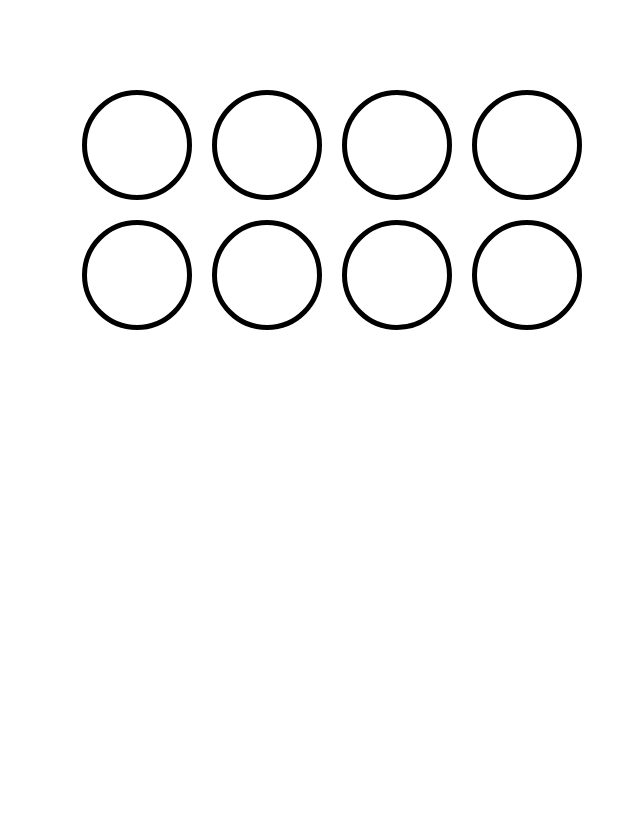
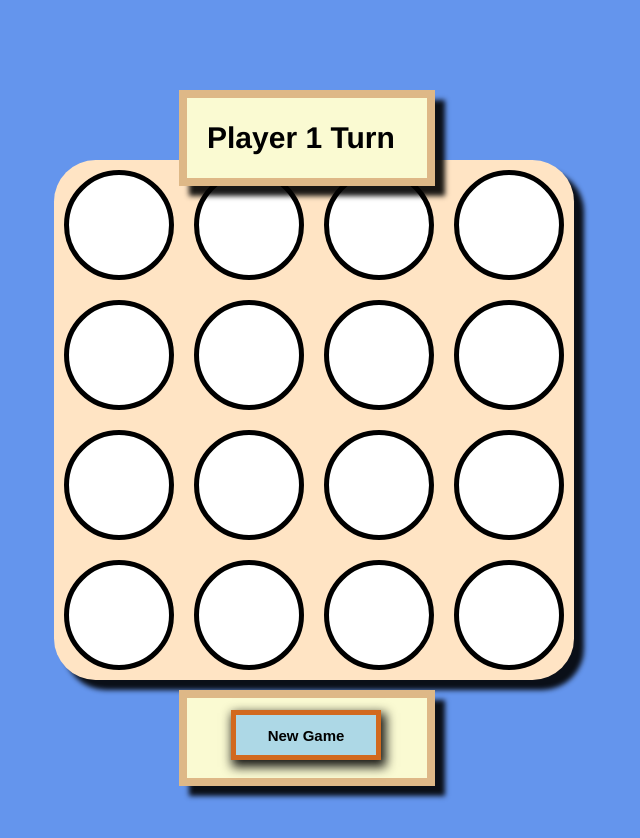
Before and after one commit to savidyainduma/Connect-4-Clone, a React app: page / in a window 1280 px wide. Shown: the whole page, without its empty margins (336-976 px from the left). Before the commit the page ends 800 px from the top, so only its background shows below. Built offline with nearby package versions, Linux system fonts and the light colour scheme.

Commit message:
header and footer created

```diff
--- /dev/null
+++ b/src/Components/App.js
@@ -0,0 +1,10 @@
+import GameBoard from "./GameBoard";
+
+function App() {
+    return(
+        <div className="app-container">
+            <GameBoard />
+        </div>
+    )
+}
+export default App;
--- /dev/null
+++ b/src/Components/Footer.js
@@ -0,0 +1,11 @@
+import React from 'react'
+
+const Footer = () => {
+  return (
+    <div className='panel footer'>
+        <button className='footer button'>New Game</button>
+    </div>
+  )
+}
+
+export default Footer;
--- a/src/Components/GameBoard.js
+++ b/src/Components/GameBoard.js
@@ -1,7 +1,10 @@
 import React, {useState} from "react";
 import GameCircle from "./GameCircle";
 import '../Game.css';
+import Header from "./Header";
+import Footer from "./Footer";
 
+const NO_CIRCLES = 16;
 const NO_PLAYER = 0;
 const PLAYER_1 = 1;
 const PLAYER_2 = 2;
@@ -10,33 +13,45 @@ const GameBoard= (props) =>
 
 
 
-    const [gameBoard, setGameBoard] = useState(Array(16).fill(0));
+    const [gameBoard, setGameBoard] = useState(Array(16).fill(NO_PLAYER));
     const [currentPlayer, setCurrentPlayer] = useState(PLAYER_1);
+    console.log(gameBoard);
+
+    const initBoard = () => {
+        const circles =[];
+        for(let i=0; i<NO_CIRCLES; i++)
+        {
+            circles.push(renderCircle(i));
+        }
+        return circles;
+    }
+
     const circleClicked = (id)=>{
         console.log('circle clicked: '+id);
 
-        const board = [...gameBoard];
-        board[id]= currentPlayer;
-        setGameBoard(board);
+        setGameBoard(prev => {
+            return prev.map((circle, pos) =>{
+                if(pos === id) return currentPlayer;
+                return circle;
+            })
+        } )
+
         setCurrentPlayer(currentPlayer === PLAYER_1 ? PLAYER_2 : PLAYER_1);
         console.log(gameBoard);
         console.log(currentPlayer);
     }
     const renderCircle = id => {
-        return <GameCircle id={id} className= {`player_${gameBoard[id]}`} onCircleClicked={circleClicked} />
+        return <GameCircle key={id} id={id} className= {`player_${gameBoard[id]}`} onCircleClicked={circleClicked} />
     }
 
     return (
-        <div className="gameBoard" >
-            {renderCircle(0)}
-            {renderCircle(1)}
-            {renderCircle(2)}
-            {renderCircle(3)}
-            {renderCircle(4)}
-            {renderCircle(5)}
-            {renderCircle(6)}
-            {renderCircle(7)}
-        </div>
+        <>
+            <Header player={currentPlayer} />
+            <div className="gameBoard" >
+                {initBoard()}
+            </div>
+            <Footer />
+        </>
     )
 
 }
--- /dev/null
+++ b/src/Components/Header.js
@@ -0,0 +1,11 @@
+import React from 'react'
+
+const Header = ({player}) => {
+  return (
+    <div className='panel header'>
+        <div className='header-text'>Player {player} Turn</div>
+    </div>
+  )
+}
+
+export default Header;
--- a/src/Game.css
+++ b/src/Game.css
@@ -1,12 +1,80 @@
+body {
+    background-color: cornflowerblue;
+    font-family: 'Franklin Gothic Medium', 'Arial Narrow', Arial, sans-serif;
+}
+
+.app-container {
+    width: 800px;
+    height: 800px;
+    position: absolute;
+    left: 50%;
+    top: 10%;
+    margin-left: -650px;
+}
+
+.panel{
+    position: absolute;
+    background-color: lightgoldenrodyellow;
+    border: 8px solid burlywood;
+    box-shadow: 10px 10px 5px rgba(0, 0, 0, 0.9);
+    z-index: 1;
+}
+
+.header {
+    left: 75%;
+    top: 10px;
+    height: 80px;
+    width: 240px;
+    margin-left: -75px;
+}
+
+.header-text {
+    font-size: 30px;
+    font-weight: bold;
+    width: 200px;
+    margin: 0;
+    position: absolute;
+    top: 50%;
+    left: 50%;
+    -ms-transform: translate(-50%, -50%);
+    transform: translate(-50%, -50%);
+}
+
+.footer {
+    left: 75%;
+    top: 610px;
+    height: 80px;
+    width: 240px;
+    margin-left: -75px;
+}
+
+.footer button {
+    position: relative;
+    left: 60%;
+    top: 15%;
+    margin-left: -100px;
+    width: 150px;
+    height: 50px;
+    background-color: lightblue;
+    font-size: 15px;
+    -webkit-box-shadow: 3px 5px 10px 2px rgba(0, 0, 0, 0.9);
+    box-shadow: 3px 5px 10px 2px rgba(0, 0, 0, 0.9);
+    border: 5px solid chocolate;
+    font-weight: bold;
+}
+
 .gameBoard{
     display: grid;
     grid-template-columns:1fr 1fr 1fr 1fr;
     grid-template-rows:1fr 1fr 1fr 1fr;
     padding: 20;
-    width: 500px;
+    width: 520px;
     position: absolute;
     margin-left:400px;
     top:10%;
+    background-color: bisque;
+    box-shadow: 10px 10px 5px rgba(0, 0, 0, 0.9);
+    border-radius: 8%;
 }
 
 .gameCircle{
--- a/src/index.js
+++ b/src/index.js
@@ -1,12 +1,12 @@
 import React from 'react';
 import ReactDOM from 'react-dom/client';
-import GameBoard from './Components/GameBoard';
+import App from './Components/App';
 
 
 
 const root = ReactDOM.createRoot(document.getElementById('root'));
 root.render(
 
-    <GameBoard />,
+    <App />,
 
 );
```
